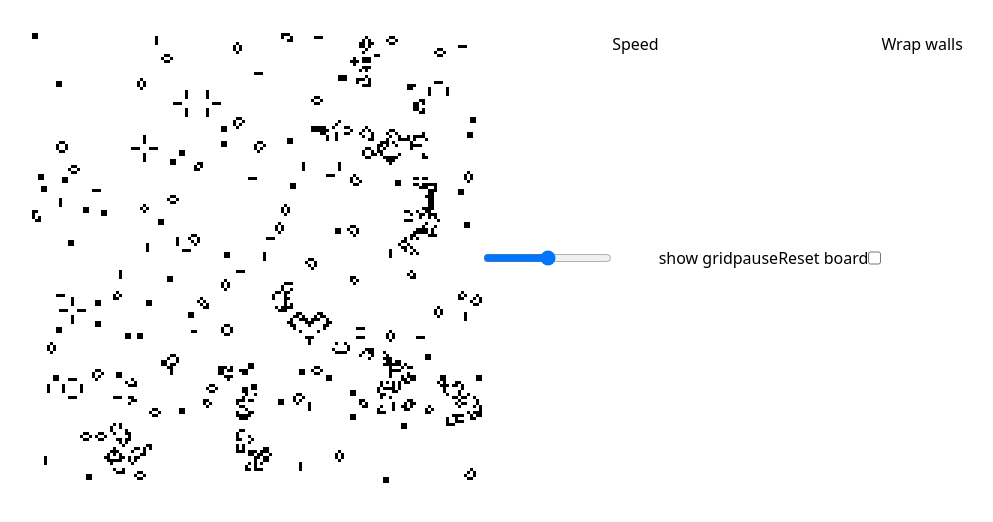
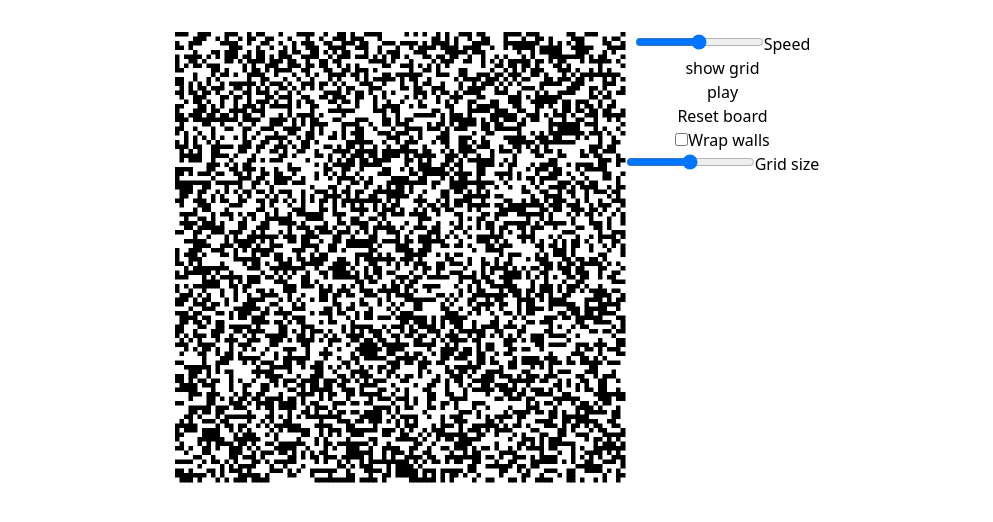
Before and after one commit to ewj1/game-of-life, a React (Vite) app: page / in a window 1280 px wide. Shown: the top 522 px of the page, without its empty margins (143-1136 px from the left). Built offline with nearby package versions, Linux system fonts and the light colour scheme.

Commit message:
added grid resizing slider and fixed resetGrid bug

```diff
--- a/src/components/Board.jsx
+++ b/src/components/Board.jsx
@@ -1,46 +1,45 @@
 import { useRef, useEffect } from "react";
 
 export function Board({ board, showGrid }) {
-  const numCols = board[0].length;
-  const numRows = board.length;
-  const resolution = 3;
-  const strokeWidth = 1;
+  const gridSize = board.length;
+  const strokeWidth = 0.5;
   const canvasRef = useRef(null);
 
   useEffect(() => {
+    const resolution = 450 / gridSize;
     const canvas = canvasRef.current;
     const ctx = canvas.getContext("2d");
 
     //CANVAS SIZING
     const dpr = window.devicePixelRatio || 1;
-    const displayWidth = numCols * resolution + 2 * strokeWidth;
-    const displayHeight = numRows * resolution + 2 * strokeWidth;
+    const displayWidth = 450 + 2 * strokeWidth;
+    const displayHeight = 450 + 2 * strokeWidth;
     canvas.width = displayWidth * dpr;
     canvas.height = displayHeight * dpr;
     canvas.style.width = displayWidth + "px";
     canvas.style.height = displayHeight + "px";
     ctx.scale(dpr, dpr);
-    ctx.imageSmoothingEnabled = false;
+    ctx.imageSmoothingEnabled = true;
 
     function draw() {
       //erase
       ctx.clearRect(0, 0, displayWidth, displayHeight);
 
       //draw cells
-      for (let i = 0; i < numRows; i++) {
-        for (let j = 0; j < numCols; j++) {
+      for (let i = 0; i < gridSize; i++) {
+        for (let j = 0; j < gridSize; j++) {
           ctx.fillStyle = board[i][j] ? "black" : "white";
 
           ctx.fillRect(
-            Math.floor(strokeWidth + resolution * i),
-            Math.floor(strokeWidth + resolution * j),
-            resolution,
-            resolution
+            resolution * i,
+            resolution * j,
+            resolution + strokeWidth,
+            resolution + strokeWidth
           );
           if (!showGrid) continue;
           ctx.strokeRect(
-            Math.floor(strokeWidth + resolution * i),
-            Math.floor(strokeWidth + resolution * j),
+            resolution * i,
+            resolution * j,
             resolution,
             resolution
           );
@@ -48,7 +47,7 @@ export function Board({ board, showGrid }) {
       }
     }
     draw();
-  }, [numCols, numRows, board, showGrid]);
+  }, [gridSize, board, showGrid]);
 
   return (
     <>
--- a/src/components/Controls.jsx
+++ b/src/components/Controls.jsx
@@ -3,27 +3,25 @@ export function Controls({
   setIsRunning,
   showGrid,
   setShowGrid,
-  setSpeed,
+  handleSpeedChange,
+  handleGridSizeChange,
   resetBoard,
   handleWrapChange,
 }) {
-  const MIN_DELAY = 30;
-  const MAX_DELAY = 500;
-  function handleSpeedChange(value) {
-    const pct = Number(value) / 100; // 0 → 1
-    const delay = MIN_DELAY + (MAX_DELAY - MIN_DELAY) * (1 - pct);
-    setSpeed(delay);
-  }
   return (
     <>
+      <div className="flex flex-col align-center">
+        <div>
           <input
             type="range"
             id="speed"
             min="1"
             max="100"
             onChange={(e) => handleSpeedChange(e.target.value)}
+            value="50"
           />
           <label htmlFor="speed">Speed</label>
+        </div>
 
         <button onClick={() => setShowGrid(!showGrid)}>
           {showGrid ? "hide grid" : "show grid"}
@@ -41,12 +39,27 @@ export function Controls({
         >
           Reset board
         </button>
+        <div>
           <input
             id="wrapWalls"
             type="checkbox"
             onChange={() => handleWrapChange()}
           />
           <label htmlFor="wrapWalls">Wrap walls</label>
+        </div>
+        <div>
+          <input
+            type="range"
+            id="gridSize"
+            min="10"
+            max="200"
+            onChange={(e) => {
+              handleGridSizeChange(e.target.value);
+            }}
+          />
+          <label htmlFor="gridSize">Grid size</label>
+        </div>
+      </div>
     </>
   );
 }
--- a/src/components/GameOfLife.jsx
+++ b/src/components/GameOfLife.jsx
@@ -16,14 +16,12 @@ const neighborPositions = [
 ];
 
 export function GameOfLife() {
-  const [isRunning, setIsRunning] = useState(true);
+  const [isRunning, setIsRunning] = useState(false);
+  const [gridSize, setGridSize] = useState(100);
   const [showGrid, setShowGrid] = useState(false);
-  const [speed, setSpeed] = useState(10);
+  const [speed, setSpeed] = useState(50);
   const [wrapWalls, setWrapWalls] = useState(false);
-
-  const numRows = 150;
-  const numCols = 150;
-  const [board, setBoard] = useImmer(() => createBoard(numRows, numCols));
+  const [board, setBoard] = useImmer(() => createBoard(gridSize));
   const initBoardRef = useRef(board);
   const speedRef = useRef(null);
   const updateBoardRef = useRef(null);
@@ -35,16 +33,16 @@ export function GameOfLife() {
   useEffect(() => {
     updateBoardRef.current = () =>
       setBoard((draft) => {
-        for (let i = 0; i < numRows; i++) {
-          for (let j = 0; j < numCols; j++) {
+        for (let i = 0; i < gridSize; i++) {
+          for (let j = 0; j < gridSize; j++) {
             const numNeighbors = neighborPositions.reduce((count, [dx, dy]) => {
               let ni = i + dx;
               let nj = j + dy;
               if (wrapWalls) {
-                ni = wrap(ni, numCols);
-                nj = wrap(nj, numRows);
+                ni = wrap(ni, gridSize);
+                nj = wrap(nj, gridSize);
               }
-              if (ni >= 0 && ni < numCols && nj >= 0 && nj < numRows) {
+              if (ni >= 0 && ni < gridSize && nj >= 0 && nj < gridSize) {
                 count += board[ni][nj];
               }
               return count;
@@ -64,7 +62,7 @@ export function GameOfLife() {
         }
         return draft;
       });
-  }, [setBoard, board, wrapWalls]);
+  }, [setBoard, board, wrapWalls, gridSize]);
 
   useEffect(() => {
     if (!isRunning) return;
@@ -78,9 +76,9 @@ export function GameOfLife() {
     return () => clearTimeout(timeoutId);
   }, [isRunning]);
 
-  function createBoard(numRows, numCols) {
-    return Array.from({ length: numRows }, () =>
-      Array.from({ length: numCols }, () => Math.round(Math.random()))
+  function createBoard(gridSize) {
+    return Array.from({ length: gridSize }, () =>
+      Array.from({ length: gridSize }, () => Math.round(Math.random()))
     );
   }
 
@@ -92,6 +90,22 @@ export function GameOfLife() {
     setWrapWalls(!wrapWalls);
   }
 
+  const MIN_DELAY = 30;
+  const MAX_DELAY = 500;
+  function handleSpeedChange(value) {
+    const pct = Number(value) / 100; // 0 → 1
+    const delay = MIN_DELAY + (MAX_DELAY - MIN_DELAY) * (1 - pct);
+    setSpeed(delay);
+  }
+
+  const handleGridSizeChange = (size) => {
+    setIsRunning(false);
+    setGridSize(size);
+    const newBoard = createBoard(size);
+    setBoard(newBoard); // immediately create a new board
+    initBoardRef.current = newBoard; // update initial snapshot if needed
+  };
+
   return (
     <>
       <div className="flex justify-center">
@@ -101,7 +115,8 @@ export function GameOfLife() {
           setIsRunning={setIsRunning}
           showGrid={showGrid}
           setShowGrid={setShowGrid}
-          setSpeed={setSpeed}
+          handleSpeedChange={handleSpeedChange}
+          handleGridSizeChange={handleGridSizeChange}
           resetBoard={() => setBoard(initBoardRef.current)}
           handleWrapChange={handleWrapChange}
         />
```
Lines whose indentation alone changed are shown as unchanged.
